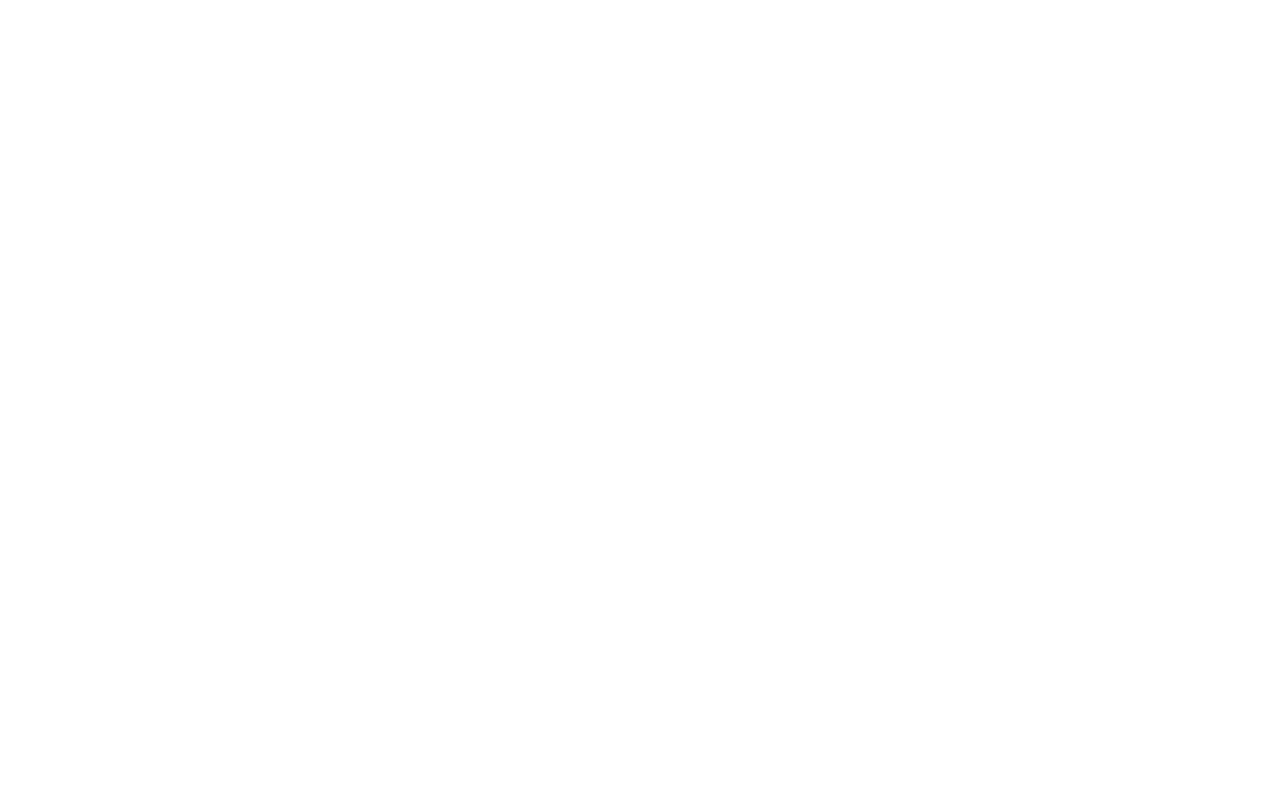
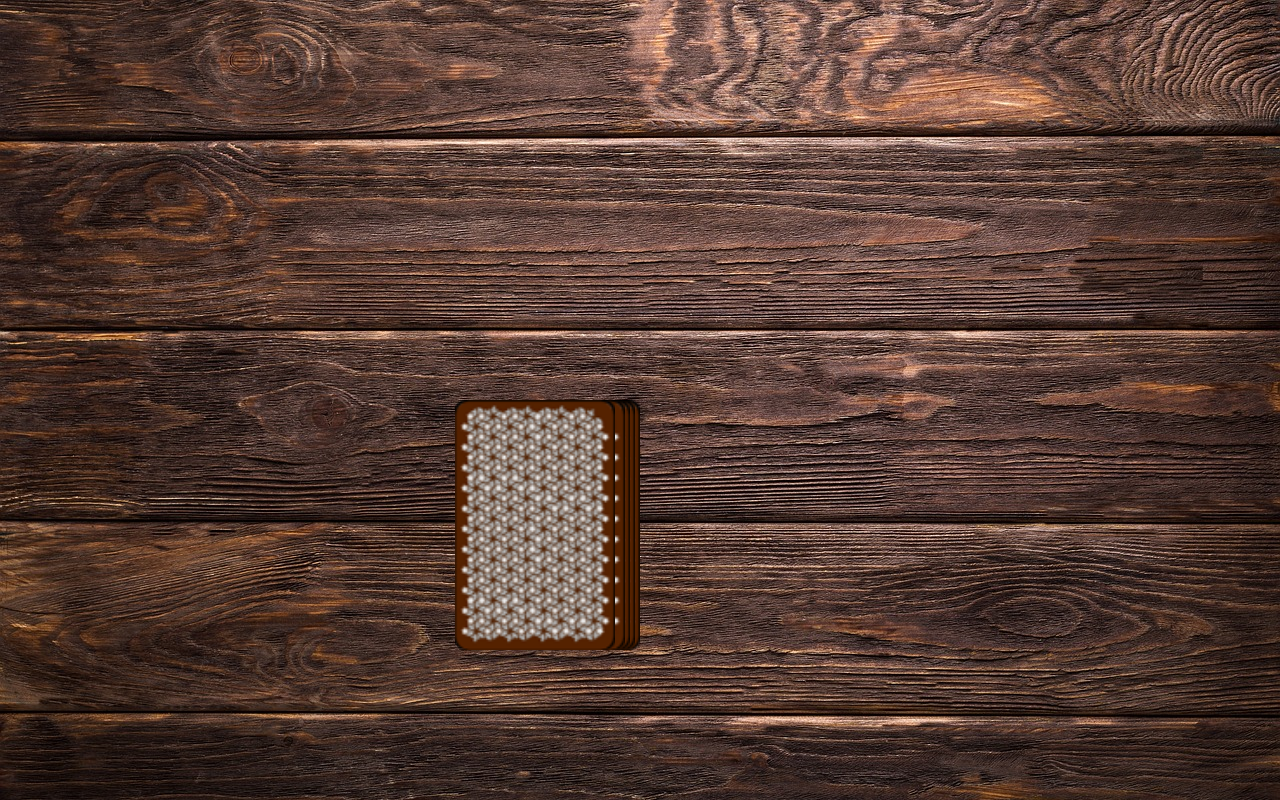
Before and after one commit to michaelwoelfel/ring-of-fire, an Angular app in the folder ringoffire/: page /game in a window 1280 px wide. Before the commit this address led to /. Built offline with nearby package versions, Linux system fonts and the light colour scheme.

Commit message:
initialize playing field

```diff
--- a/ringoffire/src/app/app-routing.module.ts
+++ b/ringoffire/src/app/app-routing.module.ts
@@ -1,9 +1,11 @@
 import { NgModule } from '@angular/core';
 import { RouterModule, Routes } from '@angular/router';
 import { StartScreenComponent } from './start-screen/start-screen.component';
+import { GameComponent } from './game/game.component';
 
 const routes: Routes = [
   { path: '', component: StartScreenComponent },
+  { path: 'game', component: GameComponent },
 ];
 
 @NgModule({
--- a/ringoffire/src/app/app.module.ts
+++ b/ringoffire/src/app/app.module.ts
@@ -4,11 +4,13 @@
 import { AppRoutingModule } from './app-routing.module';
 import { AppComponent } from './app.component';
 import { StartScreenComponent } from './start-screen/start-screen.component';
+import { GameComponent } from './game/game.component';
 
 @NgModule({
   declarations: [
     AppComponent,
-    StartScreenComponent
+    StartScreenComponent,
+    GameComponent
   ],
   imports: [
     BrowserModule,
--- /dev/null
+++ b/ringoffire/src/app/game/game.component.html
@@ -0,0 +1,7 @@
+<div class="playboard">
+    <div class="card-stack">
+        <img [ngStyle] ="{'right.px': i * 5}"  *ngFor="let c of [1,2,3,4]; let i = index;" src="assets\img\card_cover.png">
+        <img (click)="pickCard()" class="top-card" style="right: 25px" src="assets\img\card_cover.png">
+        <img (click)="pickCard()" *ngIf="pickCardAnimation" [class.pick-card]="pickCardAnimation"  style="right: 25px" src="assets\img\ace_1.png">
+    </div>
+</div>
--- /dev/null
+++ b/ringoffire/src/app/game/game.component.scss
@@ -0,0 +1,61 @@
+.playboard {
+    background-image: url("../../assets/img/wood.jpg");
+    background-size: cover;
+    background-repeat: no-repeat;
+    width: 100vw;
+    height: 100%;
+    max-width: 100%;
+    margin: 0;
+    color: white;
+    overflow: hidden;
+    display: flex;
+    justify-content: center;
+    align-items: center;
+}
+
+.card-stack {
+    position: absolute;
+
+    img {
+        position: absolute;
+        height: 250px;
+    }
+}
+
+.top-card {
+    transition: all 125ms ease-in-out;
+    cursor: pointer;
+
+
+}
+
+.pick-card {
+    transition: all 125ms ease-in-out;
+    animation: pick-card-animation 2s ease-in-out;
+    transform: scale(1.2) translateX(200px);
+    transform: scale(1.2) translateX(200px) translateY(-100px) rotate(20deg)
+}
+
+
+@keyframes pick-card-animation {
+    0% {
+        transform: scale(1);
+    }
+
+    40% {
+        transform: scale(1.7);
+    }
+
+    30% {
+        transform: scale(1.7);
+    }
+
+
+    50% {
+        transform: scale(1.7);
+    }
+
+    100% {
+        transform: scale(1.2) translateX(200px) translateY(-100px) rotate(20deg);
+    }
+}
--- /dev/null
+++ b/ringoffire/src/app/game/game.component.ts
@@ -0,0 +1,30 @@
+import { Component, OnInit } from '@angular/core';
+import { Game } from 'src/models/game';
+
+@Component({
+  selector: 'app-game',
+  templateUrl: './game.component.html',
+  styleUrls: ['./game.component.scss']
+})
+export class GameComponent implements OnInit {
+  pickCardAnimation = false;
+  game: Game;
+  constructor() {
+    this.game = new Game();
+  }
+
+  ngOnInit(): void {
+    this.newGame();
+  }
+
+  newGame() {
+    this.game = new Game();
+    console.log(this.game);
+  }
+
+  pickCard() {
+
+    this.pickCardAnimation = true;
+  }
+
+}
--- a/ringoffire/src/app/start-screen/start-screen.component.html
+++ b/ringoffire/src/app/start-screen/start-screen.component.html
@@ -5,8 +5,8 @@
     <img class="img-left-bottom" src="assets\img\diamonds_13.png">
     <h1>Ring of <span class="fire">Fire</span></h1>
 
-    <a class="glightbox_video">
-        <svg width="131" height="131" viewBox="0 0 131 131" fill="none" xmlns="http://www.w3.org/2000/svg">
+    <a  class="glightbox_video">
+        <svg (click)="newGame()" width="131" height="131" viewBox="0 0 131 131" fill="none" xmlns="http://www.w3.org/2000/svg">
             <path class="inner-circle" d="M65 21C40.1488 21 20 41.1488 20 66C20 90.8512 40.1488 111 65 111C89.8512 111 110 90.8512 110 66C110 41.1488 89.8512 21 65 21Z" fill="white"></path>
             <circle class="outer_circle" cx="65.5" cy="65.5" r="64" stroke="white"></circle>
             <path class="play" fill-rule="evenodd" clip-rule="evenodd" d="M60 76V57L77 66.7774L60 76Z" fill="#BF2428"></path>
--- a/ringoffire/src/app/start-screen/start-screen.component.ts
+++ b/ringoffire/src/app/start-screen/start-screen.component.ts
@@ -1,10 +1,20 @@
-import { Component } from '@angular/core';
+import { Component, OnInit } from '@angular/core';
+import { Router } from '@angular/router';
 
 @Component({
   selector: 'app-start-screen',
   templateUrl: './start-screen.component.html',
   styleUrls: ['./start-screen.component.scss']
 })
-export class StartScreenComponent {
+
+export class StartScreenComponent implements OnInit {
+
+  constructor(private router: Router) {}
+  ngOnInit(): void {
+  }
+
+  newGame() {
+this.router.navigateByUrl('/game');
+  }
 
 }
--- /dev/null
+++ b/ringoffire/src/models/game.ts
@@ -0,0 +1,7 @@
+export class Game {
+    public players: string[] = [];
+    public stack: string[] = [];
+    public playedCard: string[] = [];
+    public currentPlayer: number = 0;
+
+}
```
Also changed, not shown: 1 other file (tests, documents, lock files or other folders).
